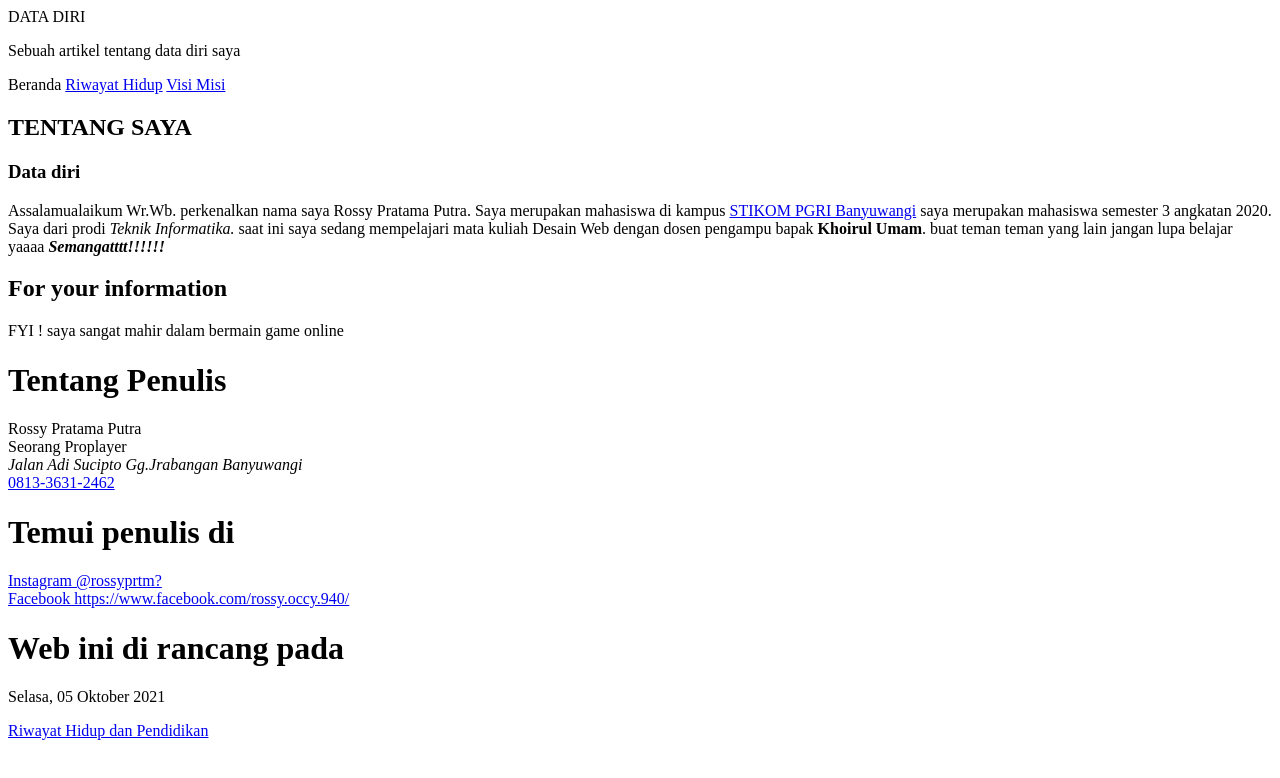
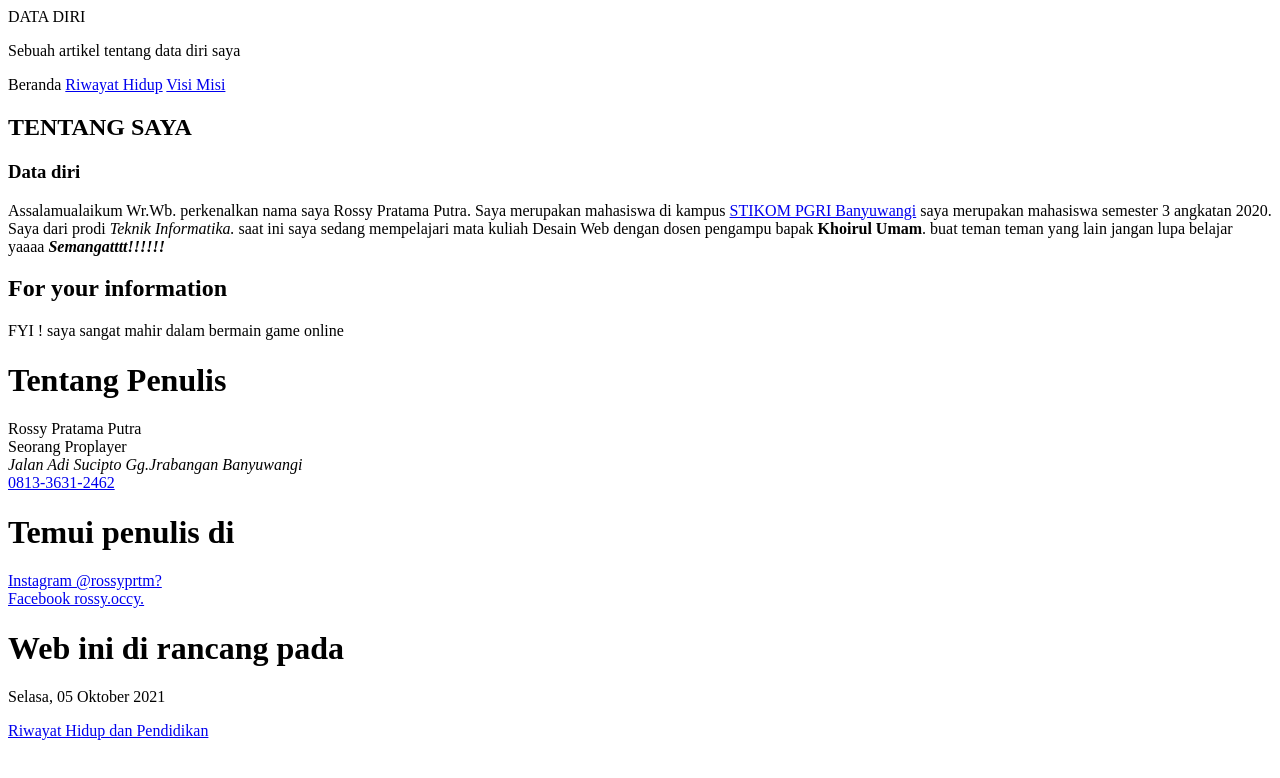
Before and after one commit to ROSSYPRTM/1120101886_ROSSY, a plain HTML site: page index.html in a window 1280 px wide. Drawn offline with Linux system fonts and the light colour scheme.

Commit message:
Update index.html

```diff
--- a/index.html
+++ b/index.html
@@ -51,7 +51,7 @@
                         <span class="instagram"><a href="https://www.instagram.com/rossyprtm/?utm_medium=copy_link">
                             Instagram @rossyprtm?</a></span><br />
                         <span class="Facebook"><a href="https://https://www.facebook.com/rossy.occy.940">
-                            Facebook https://www.facebook.com/rossy.occy.940/</a></span>
+                            Facebook rossy.occy.</a></span>
                 </div>
                 <div>
                     <h1>Web ini di rancang pada</h1>
```
